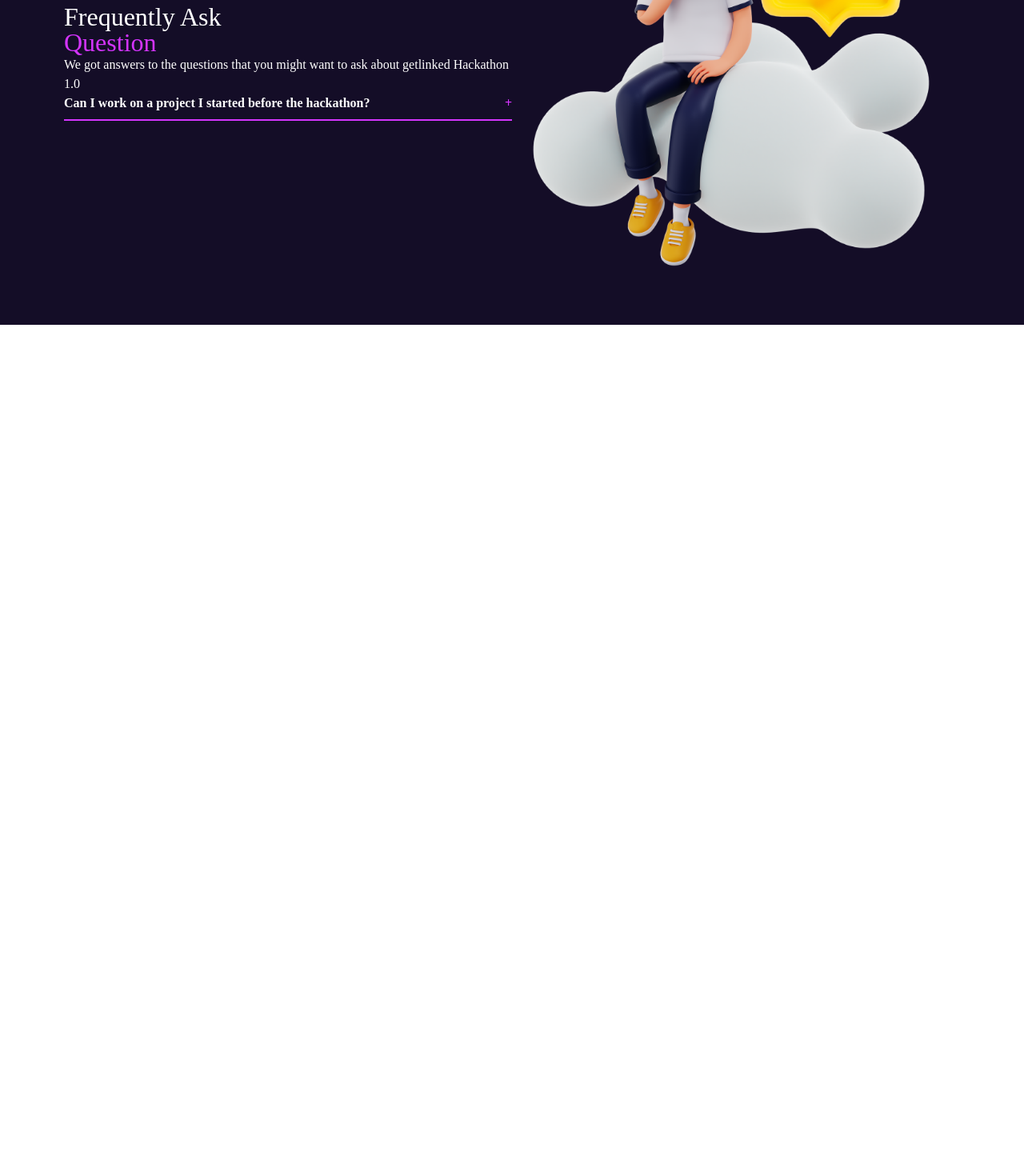
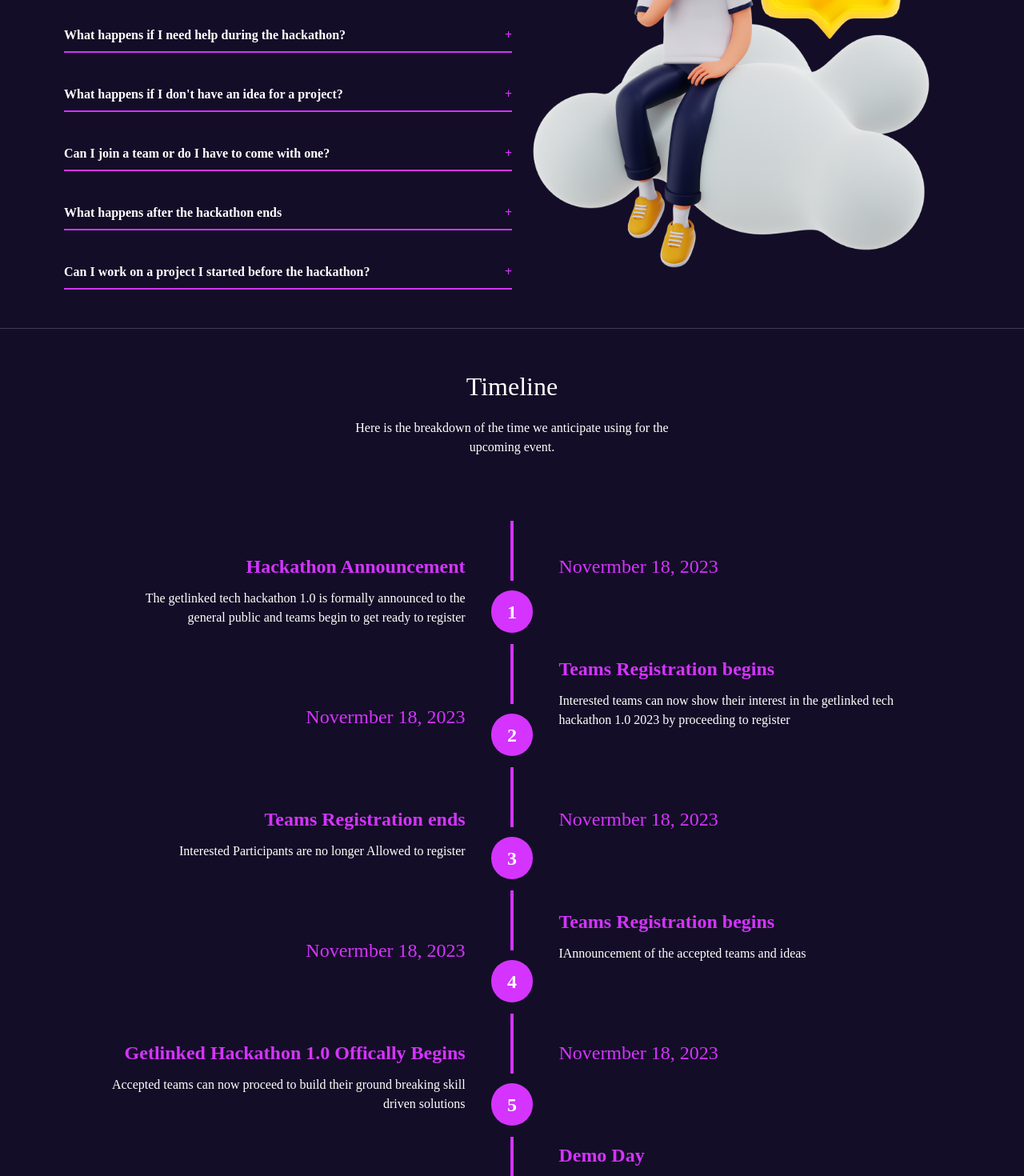
Before and after one commit to Intelligence247/getLinkedCodeChallenge, a React (Vite) app: page / in a window 1280 px wide. Shown: the part 2900-4370 px from the top of the page at 80% size. Before the commit the page ends 3306 px from the top, so only its background shows below. Built offline with nearby package versions, Linux system fonts and the light colour scheme.

Commit message:
timelines compeleted

```diff
--- a/src/Components/Faqs/Faqs.css
+++ b/src/Components/Faqs/Faqs.css
@@ -1,5 +1,6 @@
 .faqWrapper{
-    @apply bg-primarybg py-12 grid grid-cols-2 px-20 items-center
+    @apply bg-primarybg py-12 grid grid-cols-2 px-20 items-center border-b-gray-50 border-b-[1px]
+    border-opacity-20
 
 }
 
--- a/src/Components/Faqs/Faqs.jsx
+++ b/src/Components/Faqs/Faqs.jsx
@@ -1,11 +1,33 @@
 import React from 'react'
 import "./Faqs.css"
-import Questions from '../Questions'
+import Questions from './Questions'
 const Faqs = () => {
-    const QandA = [{
-        ques:'Can I work on a project I started before the hackathon?',
-        ans:"Lorem ipsum dolor sit amet consectetur adipisicing elit. Enim dolor dolores placeat",
-    }
+    const QandA = [
+        {
+            ques:'Can I work on a project I started before the hackathon?',
+            ans:"Lorem ipsum dolor sit amet consectetur adipisicing elit. Enim dolor dolores placeat",
+        },
+        {
+            ques:'What happens if I need help during the hackathon?',
+            ans:"Lorem ipsum dolor sit amet consectetur adipisicing elit. Enim dolor dolores placeat dolor sit amet consectetur adip",
+        },
+        {
+            ques:'What happens if I don\'t have an idea for a project?',
+            ans:"Lorem ipsum dolor sit amet consectetur adipisicing elit. Enim dolor dolores placeat dolor sit amet consectetur adip",
+        },
+        {
+            ques:'Can I join a team or do I have to come with one?',
+            ans:"Lorem ipsum dolor sit amet consectetur adipisicing elit. Enim dolor dolores placeat dolor sit amet consectetur adip",
+        },
+        {
+            ques:"What happens after the hackathon ends",
+            ans:"Lorem ipsum dolor sit amet consectetur adipisicing elit. Enim dolor dolores placeat dolor sit amet consectetur adip",
+        },
+        {
+            ques:'Can I work on a project I started before the hackathon?',
+            ans:"Lorem ipsum dolor sit amet consectetur adipisicing elit. Enim dolor dolores placeat dolor sit amet consectetur adip",
+        },
+
     ]
   return (
     <div className='faqWrapper'>
@@ -15,7 +37,7 @@
     <p>Question</p>
 
 </div>
-<p>We got answers to the questions that you might
+<p className='py-6'>We got answers to the questions that you might
 want to ask about getlinked Hackathon 1.0</p>
 <div className="allQ">
         {QandA.map((q, i) => (
--- /dev/null
+++ b/src/Components/Timeline/Timeline.css
@@ -0,0 +1,15 @@
+.timelineWrapper{
+    @apply px-20 bg-primarybg py-12
+}
+.timelineHeader {
+    @apply flex-col flex m-auto justify-center items-center lg:w-[25rem] w-full text-center space-y-4
+ }
+ .timelineHeader h1{
+    @apply text-[2rem]
+ }
+ .timelineContent{
+    @apply flex mt-20 justify-center items-center space-x-0 space-x-8
+ }
+ .timelineLeft,.timelineRight{
+    @apply w-[40%] flex-col flex space-y-[6rem]
+ }
--- /dev/null
+++ b/src/Components/Timeline/Timeline.jsx
@@ -0,0 +1,89 @@
+import React from 'react'
+import "./Timeline.css"
+import TimelineBgCard from './TimelineCards/TimelineBgCard'
+import Numbers from './TimelineCards/Numbers'
+const Timeline = () => {
+  return (
+    <div className='timelineWrapper'>
+      <div className="timelineHeader">
+        <h1>Timeline</h1>
+        <p>Here is the breakdown of the time we anticipate using for the upcoming event.</p>
+      </div>
+      <div className="timelineContent">
+
+      <div className="timelineLeft">
+        <TimelineBgCard
+        txt1="Hackathon Announcement"
+        txt2={`The getlinked tech hackathon 1.0 is formally announced to the general public and teams begin to get ready to register`}
+        style={'text-end'}
+        />
+        <p className='text-2xl text-primaryPurple text-end'>Novermber 18, 2023</p>
+        <TimelineBgCard
+         txt1="Teams Registration ends"
+         txt2="Interested Participants are no longer Allowed to
+         register"
+        style={'text-end'}
+
+         />
+
+        <p className='text-2xl text-primaryPurple text-end'>Novermber 18, 2023</p>
+        <TimelineBgCard
+         txt1="Getlinked Hackathon 1.0 Offically Begins"
+         txt2="Accepted teams can now proceed to build their
+         ground breaking skill driven solutions"
+        style={'text-end'}
+
+         />
+
+        <p className='text-2xl text-primaryPurple text-end'>Novermber 18, 2023</p>
+
+      </div>
+      <div className="timelineCenter space-y-3.5">
+        <Numbers
+        num={'1'}
+        />
+         <Numbers
+        num={'2'}
+        />
+         <Numbers
+        num={'3'}
+        />
+         <Numbers
+        num={'4'}
+        />
+         <Numbers
+        num={'5'}
+        />
+         <Numbers
+        num={'6'}
+        />
+      </div>
+      <div className="timelineRight">
+      <p className='text-2xl text-primaryPurple text-start'>Novermber 18, 2023</p>
+      <TimelineBgCard
+         txt1="Teams Registration begins"
+         txt2="Interested teams can now show their interest in the
+         getlinked tech hackathon 1.0 2023 by proceeding to register"
+         />
+      <p className='text-2xl text-primaryPurple text-start'>Novermber 18, 2023</p>
+      <TimelineBgCard
+         txt1="Teams Registration begins"
+         txt2="IAnnouncement of the accepted teams
+         and ideas"
+         />
+
+      <p className='text-2xl text-primaryPurple text-start'>Novermber 18, 2023</p>
+      <TimelineBgCard
+         txt1="Demo Day"
+         txt2="Teams get the opportunity to pitch their projects to judges.
+         The winner of the hackathon will also be announced on
+         this day"
+         />
+
+      </div>
+    </div>
+    </div>
+  )
+}
+
+export default Timeline
--- /dev/null
+++ b/src/Components/Timeline/TimelineCards/Numbers.jsx
@@ -0,0 +1,13 @@
+import React from 'react'
+
+const Numbers = (props) => {
+  return (
+    <div className='flex justify-center flex-col items-center space-y-3'>
+          <p className={`h-[4.7rem] w-[4px] bg-primaryPurple`}><span></span></p>
+      <p className={` bg-primaryPurple rounded-full w-[3.3rem] h-[3.3rem] grid place-content-center text-2xl font-bold`}>{props.num}</p>
+
+    </div>
+  )
+}
+
+export default Numbers
--- /dev/null
+++ b/src/Components/Timeline/TimelineCards/TimelineBgCard.jsx
@@ -0,0 +1,12 @@
+import React from 'react'
+
+const TimelineBgCard = (props) => {
+  return (
+    <div className='flex flex-col space-y-3'>
+      <h1 className={`font-bold text-2xl text-primaryPurple ${props.style}`}>{props.txt1}</h1>
+      <p className={`${props.style}`}>{props.txt2}</p>
+    </div>
+  )
+}
+
+export default TimelineBgCard
--- a/src/Pages/HomePage/HomePage.jsx
+++ b/src/Pages/HomePage/HomePage.jsx
@@ -5,6 +5,7 @@
 import Intro from '../../Components/Intro/Intro'
 import Judge from '../../Components/Judge/Judge'
 import Faqs from '../../Components/Faqs/Faqs'
+import Timeline from '../../Components/Timeline/Timeline'
 const HomePage = () => {
   return (
     <div>
@@ -26,6 +27,7 @@
         />
         <Judge/>
         <Faqs/>
+        <Timeline/>
 
     </div>
   )
```
Also changed, not shown: src/Components/Faqs/Questions.jsx (renamed from src/Components/Questions.jsx).
